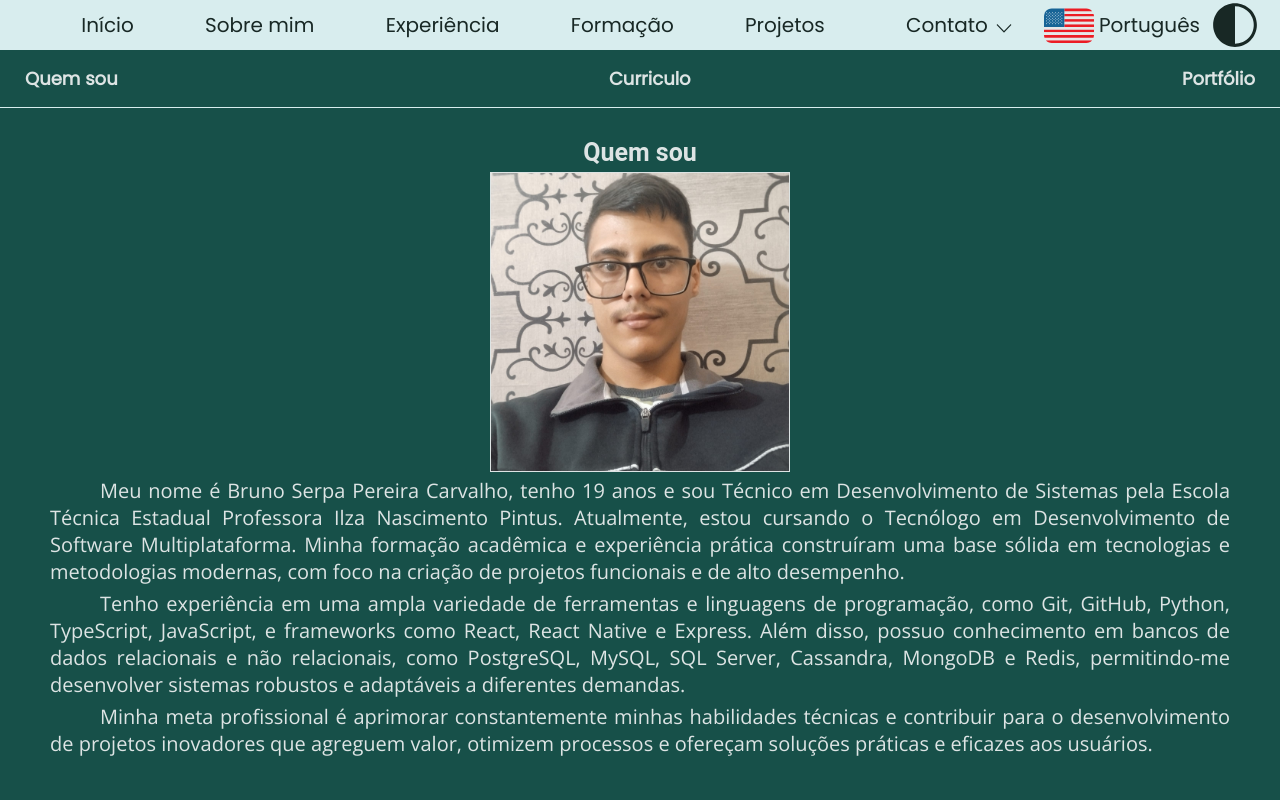
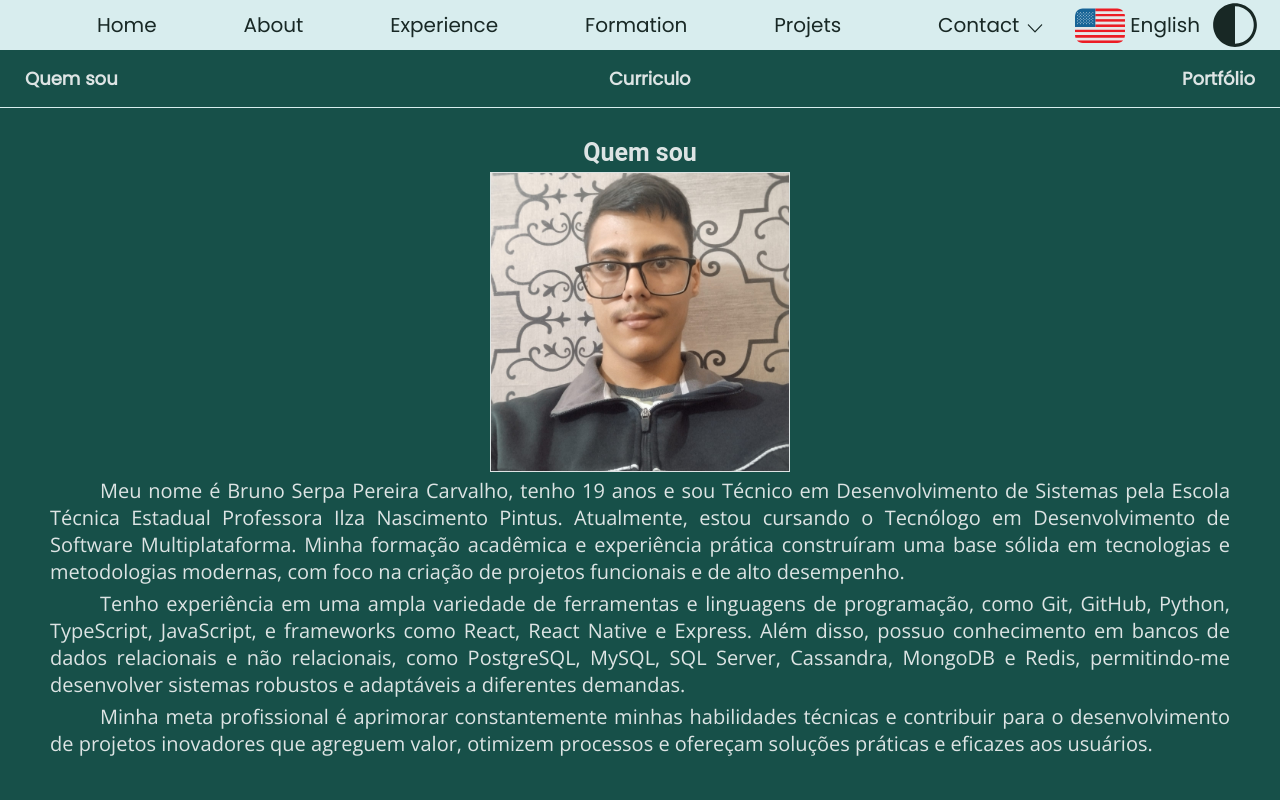
Before and after one commit to BrunoSerpa/portfolio-code, a React (Create React App) app: page / in a window 1280 px wide. Shown: the top 800 px of the page. Built offline with nearby package versions, Linux system fonts and the light colour scheme.

Commit message:
Add language support to Header component with text localization

```diff
--- a/src/components/Header/index.tsx
+++ b/src/components/Header/index.tsx
@@ -5,8 +5,13 @@ import { ButtonMenu, DivContact, DivDropdown, DivFlag, DivFunctions, DivHeader,
 import { DarkMode, WhiteMode } from "../../styles";
 import ImgSVG from "../Svg";
 import Contacts from "../Contacts";
+import { textEn, textPt, TextsHeader } from "./text";
 
 export default function Header({ data, sets }: Readonly<Props>) {
+    const [showContact, setShowContact] = useState(false);
+    const [showMenu, setShowMenu] = useState(false);
+    const [texts, setTexts] = useState<TextsHeader>(textPt);
+
     const changeTheme = () => {
         if (localStorage.getItem("theme") === "default") {
             localStorage.setItem("theme", "dark-mode");
@@ -27,20 +32,19 @@ export default function Header({ data, sets }: Readonly<Props>) {
         };
     };
 
+    const toggleDropdown = () => setShowContact(!showContact);;
+    const togleMenu = () => setShowMenu(!showMenu);
+
     useEffect(() => {
         if (localStorage.getItem("theme") !== "default") sets.theme(DarkMode);
         if (localStorage.getItem("language") !== "PT") sets.language("EN");
     }, [sets]);
 
-    const [showContact, setShowContact] = useState(false);
-    const [showMenu, setShowMenu] = useState(false);
+    useEffect(() => {
+        if (data.language === "PT") setTexts(textPt)
+        else setTexts(textEn)
+    }, [data.language]);
 
-    const toggleDropdown = () => {
-        setShowContact(!showContact);
-    };
-    const togleMenu = () => {
-        setShowMenu(!showMenu);
-    };
     return (
         <>
             <DivHeader theme={data.theme}>
@@ -48,22 +52,22 @@ export default function Header({ data, sets }: Readonly<Props>) {
                     <ImgSVG src={IconMenu} height="50" width="50" stroke={data.theme.textColor4} />
                 </ButtonMenu>
                 <DivLinks theme={data.theme} showMenu={showMenu}>
-                    <LinkHeader href="/home" theme={data.theme} onClick={togleMenu}>Início</LinkHeader>
-                    <LinkHeader href="/about" theme={data.theme} onClick={togleMenu}>Sobre mim</LinkHeader>
-                    <LinkHeader href="/experience" theme={data.theme} onClick={togleMenu}>Experiência</LinkHeader>
-                    <LinkHeader href="/formation" theme={data.theme} onClick={togleMenu}>Formação</LinkHeader>
-                    <LinkHeader href="/project" theme={data.theme} onClick={togleMenu}>Projetos</LinkHeader>
+                    <LinkHeader href="/home" theme={data.theme} onClick={togleMenu}>{texts.Home}</LinkHeader>
+                    <LinkHeader href="/about" theme={data.theme} onClick={togleMenu}>{texts.About}</LinkHeader>
+                    <LinkHeader href="/experience" theme={data.theme} onClick={togleMenu}>{texts.Experience}</LinkHeader>
+                    <LinkHeader href="/formation" theme={data.theme} onClick={togleMenu}>{texts.Formation}</LinkHeader>
+                    <LinkHeader href="/project" theme={data.theme} onClick={togleMenu}>{texts.Project}</LinkHeader>
                 </DivLinks>
                 <DivFunctions>
                     <DivContact theme={data.theme} showContact={showContact} onClick={toggleDropdown}>
-                        <TextFunctions theme={data.theme} showContact={showContact}>Contato</TextFunctions>
+                        <TextFunctions theme={data.theme} showContact={showContact}>{texts.Contact}</TextFunctions>
                         <DivDropdown showContact={showContact}>
                             <ImgSVG src={IconDropdown} height="20" width="20" path={showContact ? data.theme.textColor1 : data.theme.textColor4} />
                         </DivDropdown>
                     </DivContact>
                     <DivFlag onClick={changeLanguage}>
                         <ImgSVG src={data.language === "PT" ? FlagBrazil : FlagUSA} height="50" width="50" />
-                        <TextFunctions theme={data.theme}>Português</TextFunctions>
+                        <TextFunctions theme={data.theme}>{texts.Language}</TextFunctions>
                     </DivFlag>
                     <FunctionTheme onClick={changeTheme}>
                         <ImgSVG src={IconTheme} height="50" width="50" path={data.theme.textColor4} />
--- /dev/null
+++ b/src/components/Header/text.ts
@@ -0,0 +1,29 @@
+export interface TextsHeader {
+    Home: string;
+    About: string;
+    Experience: string;
+    Formation: string;
+    Project: string;
+    Contact: string;
+    Language: string;
+};
+
+export const textPt:TextsHeader = {
+    Home: "Início",
+    About: "Sobre mim",
+    Experience: "Experiência",
+    Formation: "Formação",
+    Project: "Projetos",
+    Contact: "Contato",
+    Language: "Português"
+};
+
+export const textEn:TextsHeader = {
+    Home: "Home",
+    About: "About",
+    Experience: "Experience",
+    Formation: "Formation",
+    Project: "Projets",
+    Contact: "Contact",
+    Language: "English"
+};
```
